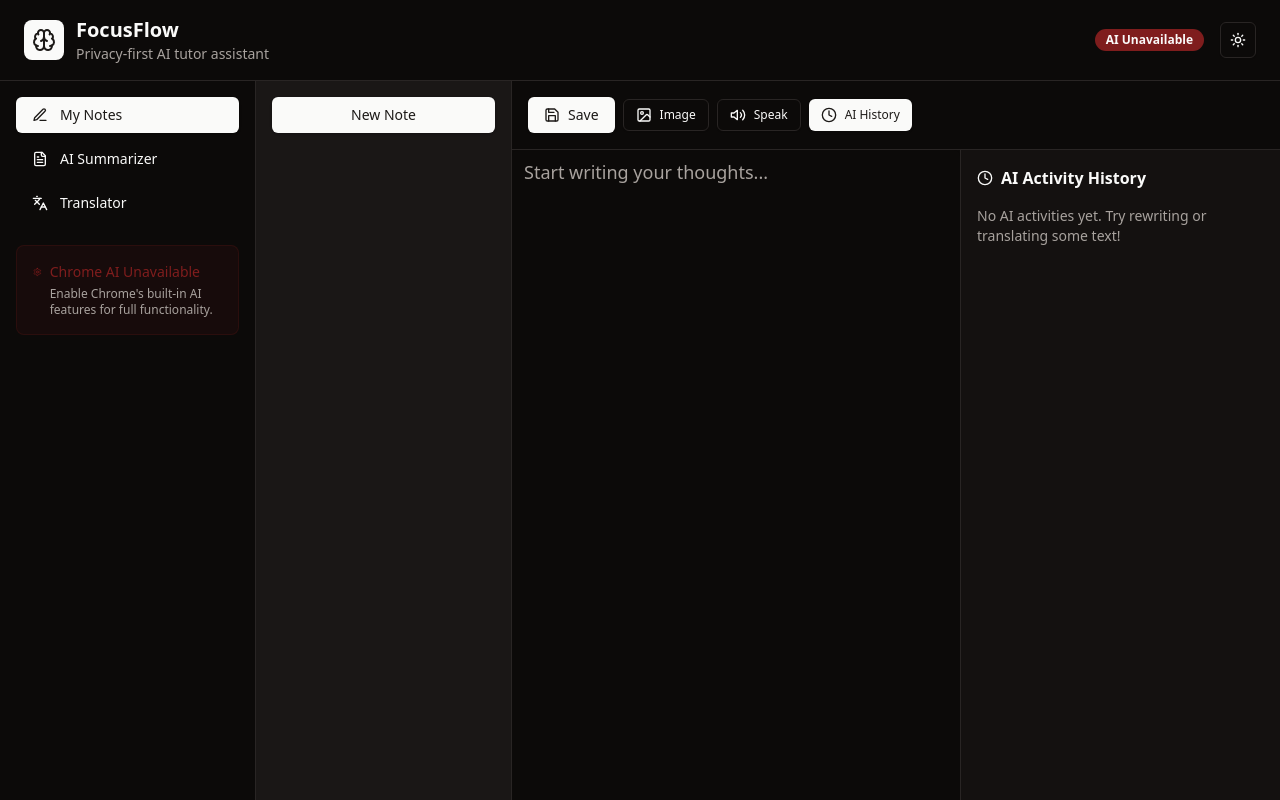
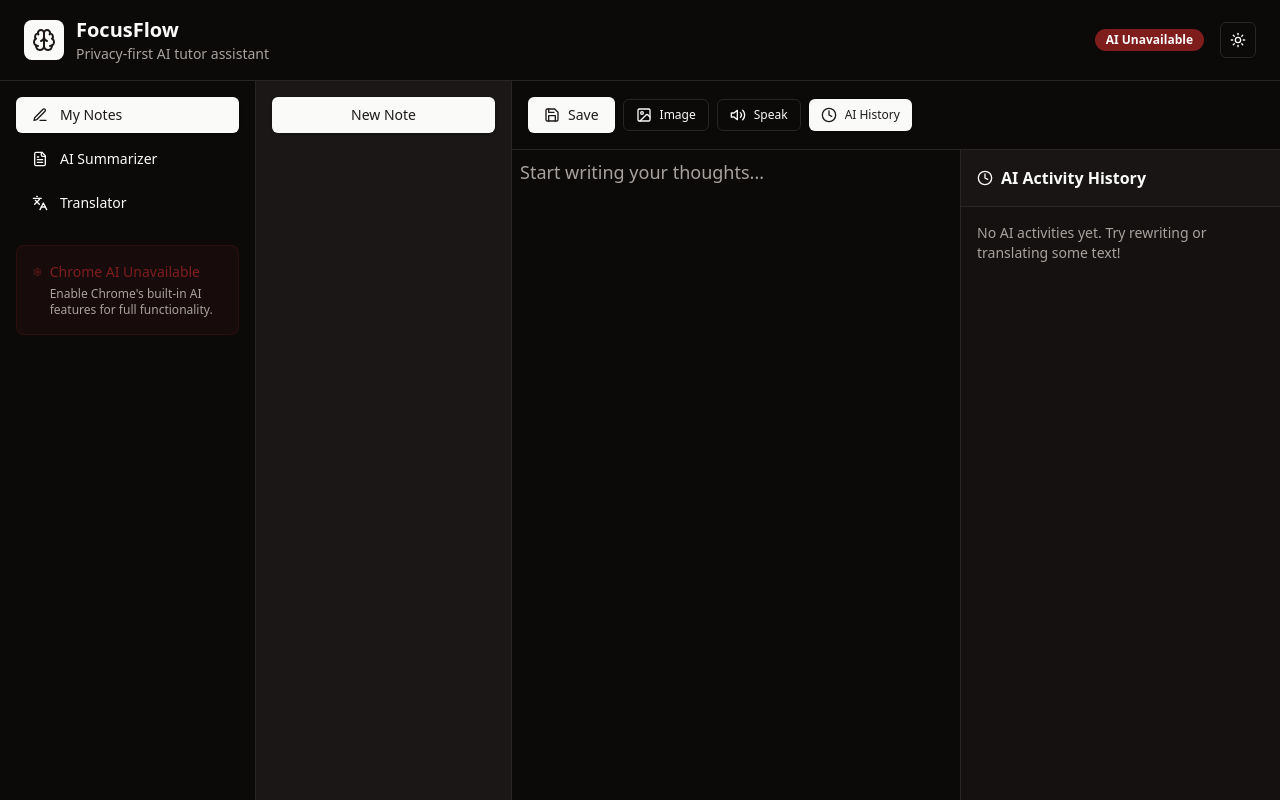
Before and after one commit to kamaliki/chrome-ai, a React (Vite) app: page / in a window 1280 px wide. Both pictures are taken after a click on the button "AI History". Built offline with nearby package versions, Linux system fonts and the light colour scheme.

Commit message:
UI adjustment

```diff
--- a/src/components/Editor.tsx
+++ b/src/components/Editor.tsx
@@ -287,7 +287,7 @@ export const Editor: React.FC = () => {
       </div>
 
       {/* Editor */}
-      <div className="flex-1 h-full flex flex-col">
+      <div className="flex-1 h-screen flex flex-col">
         {/* Toolbar */}
         <div className="border-b p-4 flex items-center gap-2 flex-shrink-0 flex-wrap">
           <Button
@@ -393,7 +393,7 @@ export const Editor: React.FC = () => {
         </div>
 
         {/* Content Area */}
-        <div className="flex-1 flex">
+        <div className="flex-1 flex h-0">
           {/* Main Editor */}
           <div className="flex-1 flex flex-col">
             {/* Uploaded Images */}
@@ -422,19 +422,22 @@ export const Editor: React.FC = () => {
               onMouseUp={handleTextSelection}
               onKeyUp={handleTextSelection}
               placeholder="Start writing your thoughts..."
-              className="flex-1 resize-none border-none text-lg leading-relaxed"
+              className="flex-1 resize text-lg max-h-screen m-1 p-1 border-none max-w-screen"
               style={{ fontFamily: 'system-ui, -apple-system, sans-serif' }}
             />
           </div>
 
           {/* AI Activity Panel */}
           {showAiPanel && (
-            <div className="w-80 border-l bg-muted/30 p-4 overflow-y-auto">
-              <h3 className="font-semibold mb-4 flex items-center gap-2">
+            <div className="w-80 border-l bg-muted/30 flex flex-col">
+              <div className="p-4 border-b bg-muted/20 flex-shrink-0">
+                <h3 className="font-semibold flex items-center gap-2">
                   <Clock size={16} />
                   AI Activity History
                 </h3>
+              </div>
 
+              <div className="flex-1 overflow-y-auto p-4">
                 {aiActivities.length === 0 ? (
                   <p className="text-sm text-muted-foreground">No AI activities yet. Try rewriting or translating some text!</p>
                 ) : (
@@ -479,6 +482,7 @@ export const Editor: React.FC = () => {
                   </div>
                 )}
               </div>
+            </div>
           )}
         </div>
       </div>
--- a/src/components/Translator.tsx
+++ b/src/components/Translator.tsx
@@ -10,21 +10,14 @@ const languages = [
   { code: 'en', name: 'English' },
   { code: 'es', name: 'Spanish' },
   { code: 'fr', name: 'French' },
-  { code: 'de', name: 'German' },
-  { code: 'it', name: 'Italian' },
-  { code: 'pt', name: 'Portuguese' },
-  { code: 'ru', name: 'Russian' },
   { code: 'ja', name: 'Japanese' },
-  { code: 'ko', name: 'Korean' },
-  { code: 'zh', name: 'Chinese' },
-  //add swahili
   { code: 'sw-KE', name: 'Swahili' }
 ];
 
 export const Translator: React.FC = () => {
   const [inputText, setInputText] = useState('');
   const [outputText, setOutputText] = useState('');
-  const [targetLanguage, setTargetLanguage] = useState('es');
+  const [targetLanguage, setTargetLanguage] = useState('sw-KE');
   const [copied, setCopied] = useState(false);
   const { translateText, isLoading } = useAI();
 
```
Lines whose indentation alone changed are shown as unchanged.
